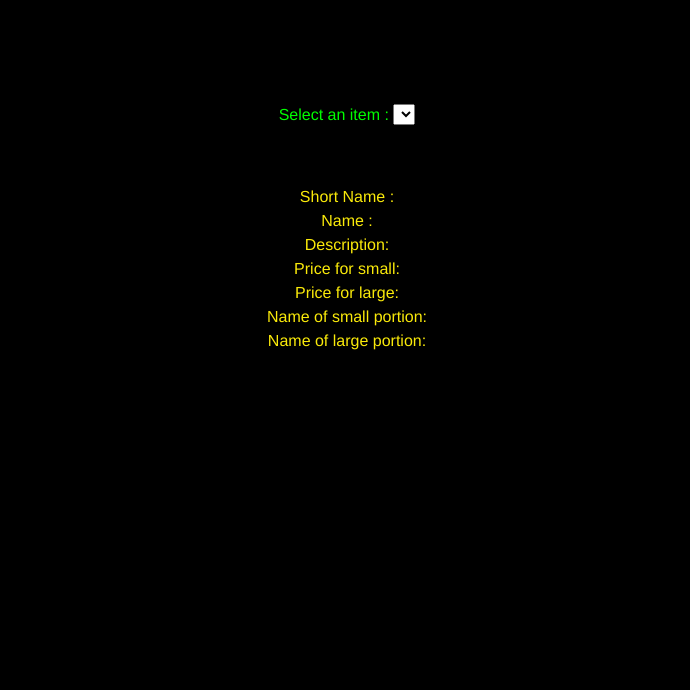
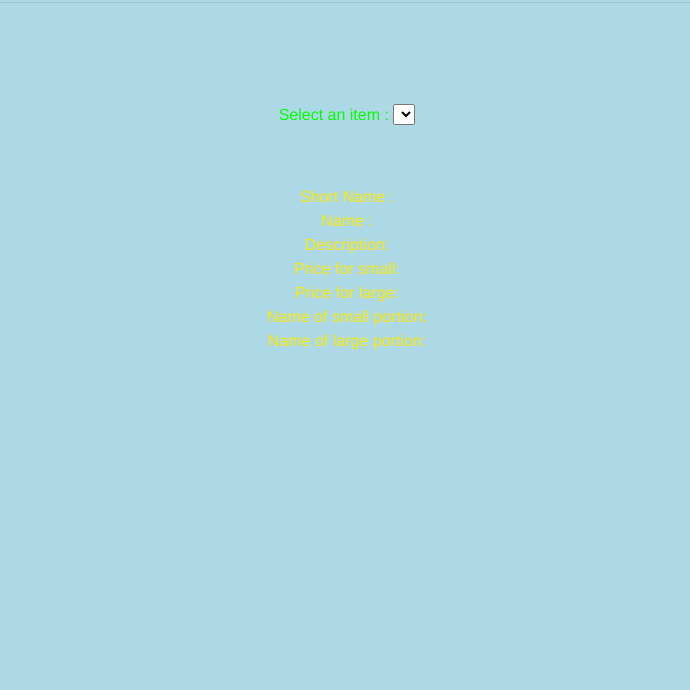
Before and after one commit to Pragatiaboti/assignment3, a plain HTML site: page index.htm in a window 1280 px wide. Shown: the part 110-800 px from the top of the page, without its empty margins (293-983 px from the left). Drawn offline with Linux system fonts and the light colour scheme; no server answers.

Commit message:
Update style.css

```diff
--- a/css/style.css
+++ b/css/style.css
@@ -4,7 +4,7 @@ body {
 	font-family: helvetica;
   font-weight: 400;
 	color: #ed1fb6;
-	background: Black;
+	background: lightblue;
   overflow-x:hidden;
 }
 .container-fluid{
```
